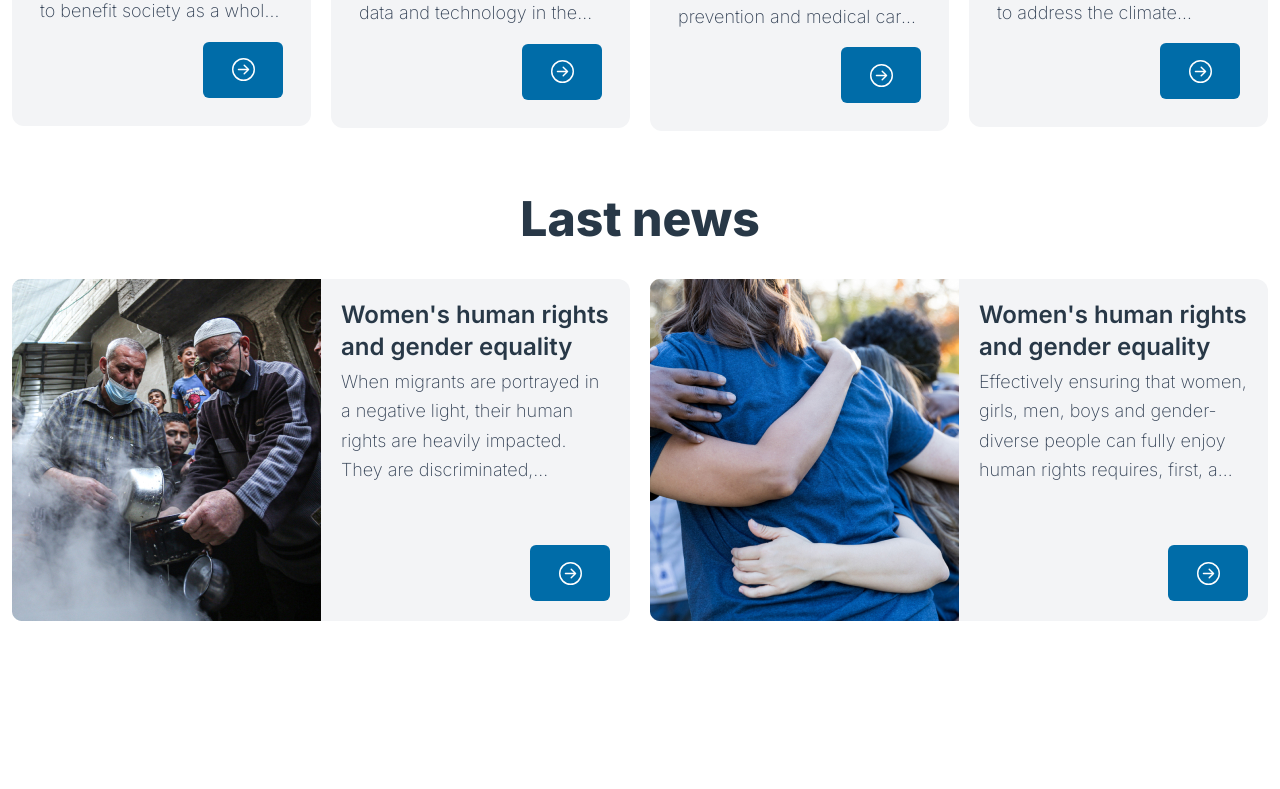
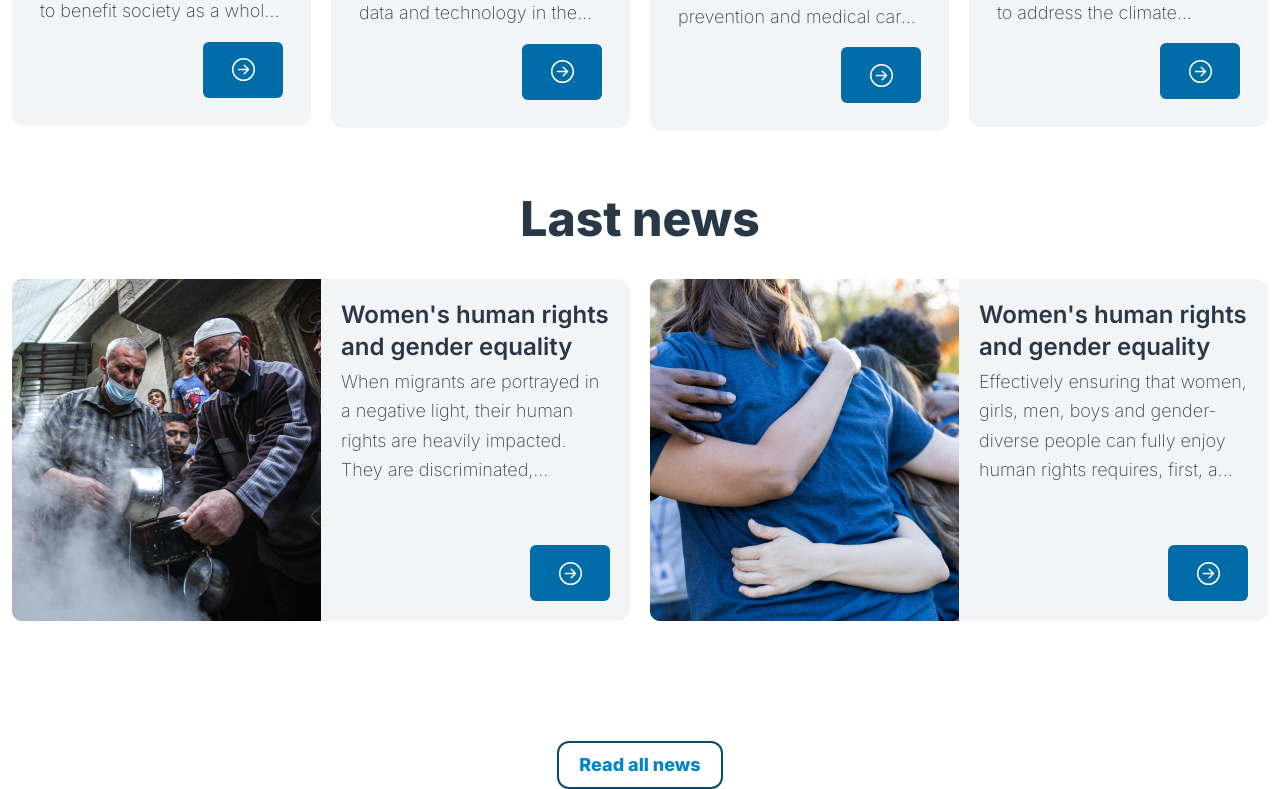
Before and after one commit to junplid/alianza, a Next.js app: page / in a window 1280 px wide. Shown: the part 2096-2885 px from the top of the page. Before the commit the page ends 2717 px from the top, so only its background shows below. Built offline with nearby package versions, Linux system fonts and the light colour scheme.

Commit message:
create button read all news

```diff
--- a/src/app/page.tsx
+++ b/src/app/page.tsx
@@ -207,6 +207,13 @@ export default function Home() {
           />
         </div>
       </section>
+      <div className='mt-14 w-full flex justify-center'>
+        <div className='max-w-none'>
+          <button className='hover:shadow-main-2 hover:bg-link-hover duration-200 h-12 border-2 border-solid border-main px-5 text-normal-b text-lg font-bold rounded-xl'>
+            Read all news
+          </button>
+        </div>
+      </div>
     </main>
   );
 }
```
